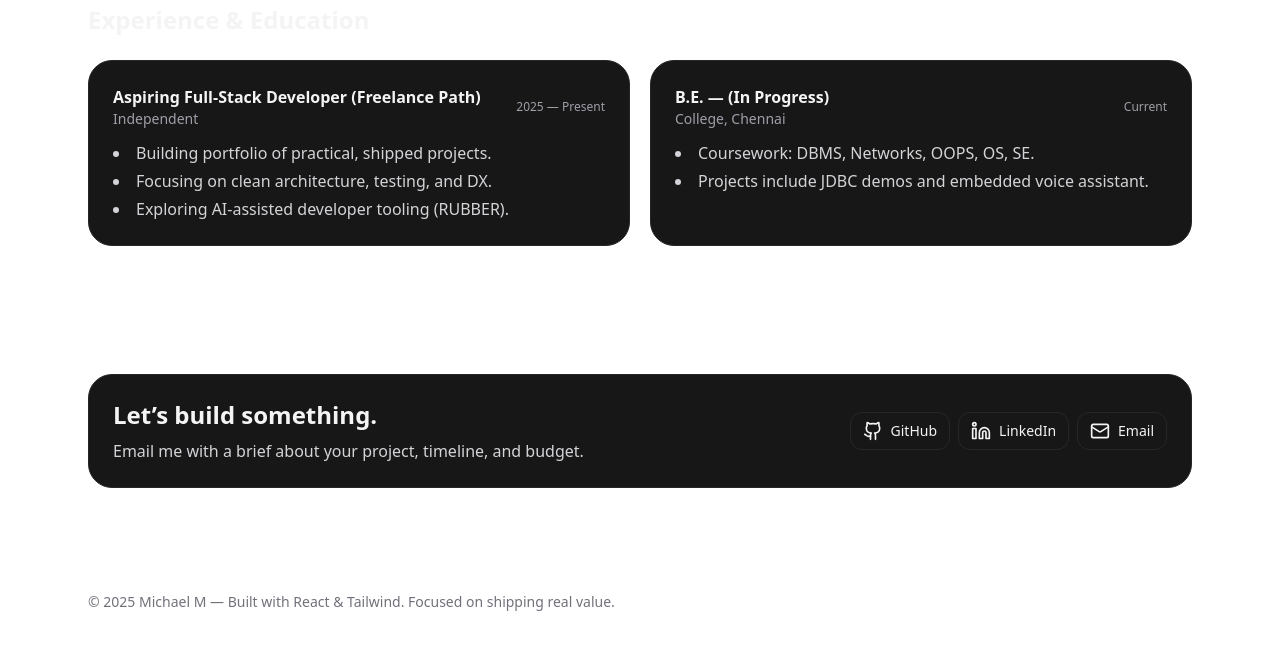
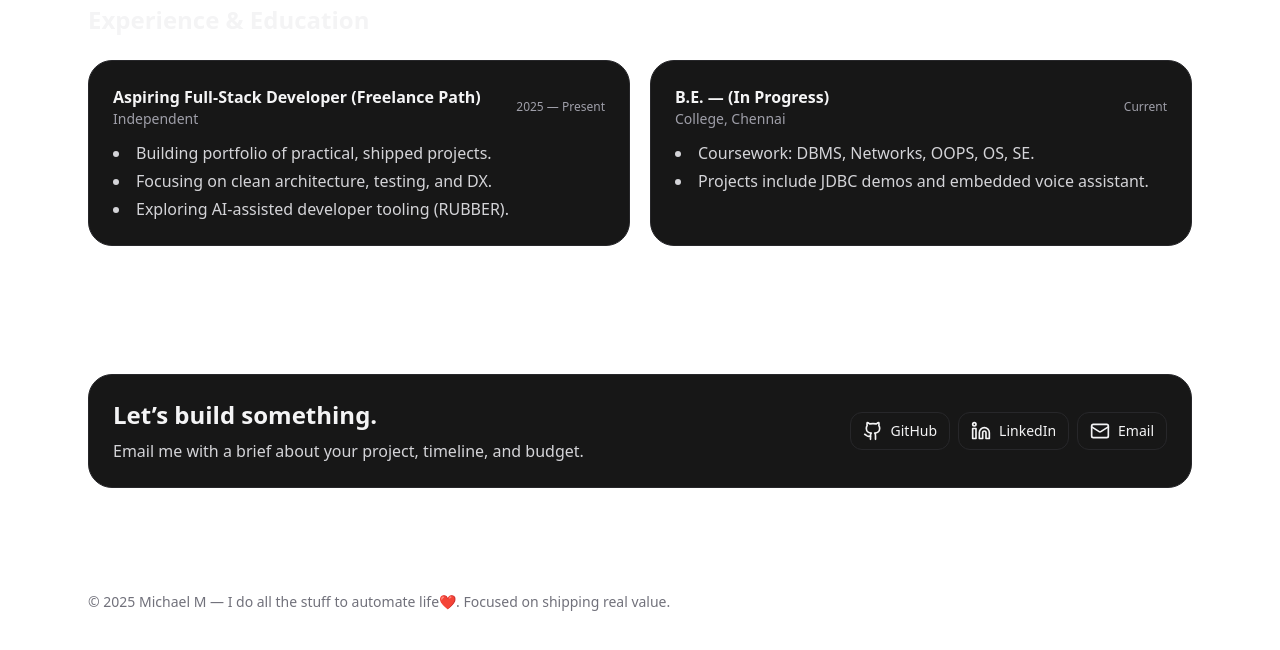
Before and after one commit to Michael1069/Portfolio, a React (Vite) app: page / in a window 1280 px wide. Shown: the part 2154-2804 px from the top of the page. Built offline with nearby package versions, Linux system fonts and the light colour scheme.

Commit message:
Update Portfolio.jsx

```diff
--- a/src/Portfolio.jsx
+++ b/src/Portfolio.jsx
@@ -414,7 +414,8 @@ export default function Portfolio() {
       {/* FOOTER */}
       <footer className="py-10">
         <div className="mx-auto max-w-6xl px-4 md:px-6 text-sm text-zinc-500">
-          © {year} Michael M — Built with React & Tailwind. Focused on shipping real value.
+          © {year} Michael M — I do all the stuff to automate life❤️.
+          Focused on shipping real value.
         </div>
       </footer>
     </main>
```
